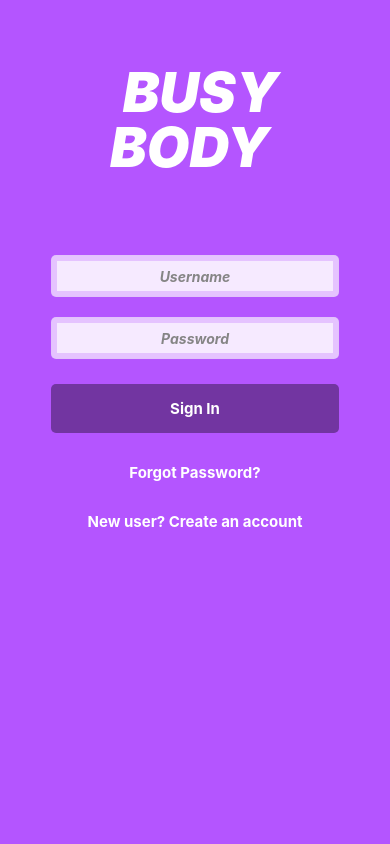
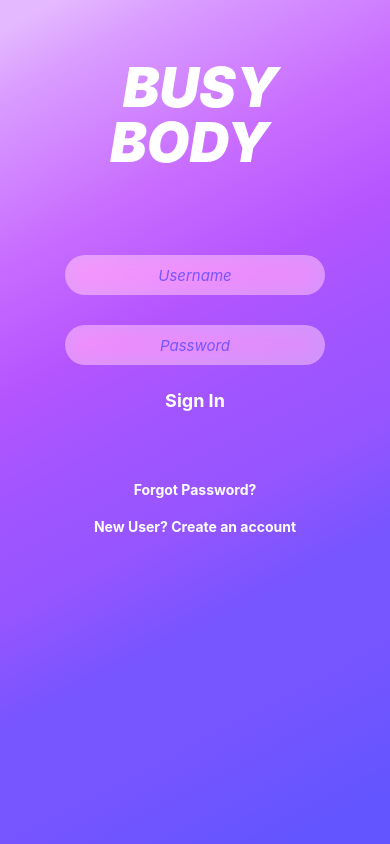
Before and after one commit to haleyekrueger/busy-body, a React Native app: screen /Login in a window 390 px wide. Built offline with nearby package versions, Linux system fonts and the light colour scheme.

Commit message:
Matching app to figma

```diff
--- a/package.json
+++ b/package.json
@@ -9,6 +9,9 @@
     "web": "expo start --web"
   },
   "dependencies": {
+    "@emotion/react": "^11.11.0",
+    "@emotion/styled": "^11.11.0",
+    "@mui/joy": "^5.0.0-alpha.82",
     "@react-native-community/checkbox": "^0.5.15",
     "@react-native-community/masked-view": "^0.1.11",
     "@react-navigation/bottom-tabs": "^6.5.7",
@@ -19,10 +22,12 @@
     "@rneui/themed": "^4.0.0-rc.7",
     "axios": "^1.4.0",
     "expo": "~48.0.15",
+    "expo-blur": "~12.2.2",
     "expo-constants": "~14.2.1",
     "expo-dev-client": "^2.2.1",
     "expo-font": "~11.1.1",
     "expo-image": "~1.0.0",
+    "expo-linear-gradient": "~12.1.2",
     "expo-linking": "~4.0.1",
     "expo-router": "^1.5.3",
     "expo-status-bar": "~1.4.4",
@@ -38,6 +43,7 @@
     "react-native-material-dropdown": "^0.11.1",
     "react-native-paper": "^5.8.0",
     "react-native-picker-select": "^8.0.4",
+    "react-native-radial-gradient": "^1.1.2",
     "react-native-reanimated": "~2.14.4",
     "react-native-safe-area-context": "4.5.0",
     "react-native-screens": "~3.20.0"
--- a/src/components/CustomButton/CustomButton.js
+++ b/src/components/CustomButton/CustomButton.js
@@ -25,39 +25,47 @@ const CustomButton = ({onPress, text, type="PRIMARY", bgColor, fgColor}) => {
 
 const styles = StyleSheet.create({
     container: {
-        width: '80%',
-        padding: 15,
+
+        padding: 10,
         alignItems: 'center',
-        borderRadius: 5
+
 
     },
 
     container_PRIMARY: {
-        marginVertical: 15,
-        backgroundColor: '#7235a1',
+        backgroundColor: 'transparent',
+
+        marginBottom: 50,
+    },
+
+    container_SECONDARY: {
+        borderColor: '#7755FF',
+        borderWidth: 2,
+    },
+
+    container_TERTIARY: {
 
     },
 
-    container_SECONDARY: {
-        borderColor: '#3B71F3',
-        borderWidth: 2,
-    },
-
-    container_TERTIARY: {},
-
-    text: {
+    text_PRIMARY: {
         fontWeight: 'bold',
         color: 'white',
-        fontSize: 15,
+        fontSize: 18,
+        justifyContent: 'center',
+        textAlign: 'center',
+
     },
 
     text_SECONDARY: {
-        color: 'white'
+        color: 'white',
+        fontWeight: 'bold'
     },
 
     text_TERTIARY: {
         color: 'white',
+        fontWeight: 'bold',
         textAlign: 'center',
+
     },
 
 
--- a/src/components/CustomInput/CustomInput.js
+++ b/src/components/CustomInput/CustomInput.js
@@ -1,33 +1,30 @@
 import { View, Text, TextInput, StyleSheet } from 'react-native';
 import React from 'react';
+import { BlurView } from 'expo-blur';
 
 // resources: https://stackoverflow.com/questions/40628114/react-native-cannot-write-first-letter-with-noncapital
+//            https://docs.expo.dev/versions/latest/sdk/blur-view/
+//            https://mui.com/joy-ui/react-textarea/
+const customInput = ({value, setValue, placeholder, error, secureTextEntry}) => {
 
-
-const customInput = ({value, setValue, placeholder, error, onFocus = () => {}, secureTextEntry}) => {
-    const [isFocused, setIsFocused] = React.useState(false);
     return (
-        <View style={styles.container}>
+        <View style={styles.blurContainer}>
+          <BlurView intensity={55} tint='light' style={styles.blurView}>
+            <View style={styles.inputContainer}>
             <TextInput
               value={value}
               autoCapitalize='none'
               autoCorrect={false}
-
               onChangeText={setValue}
               placeholder={placeholder}
-                placeholderTextColor='#858585'
+              placeholderTextColor='#7755FF'
               style={styles.input}
               secureTextEntry={secureTextEntry}
-                onFocus={() => {
-                    onFocus();
-                    setIsFocused(true);
-                }}
-                onBlur={() => setIsFocused(false)}
             />
-
-
+            </View>
+          </BlurView>
           {error && (
-        <Text style={{ color: 'red', fontSize: 12}}>
+            <Text style={{ color: 'red', fontSize: 12 }}>
               {error}
             </Text>
           )}
@@ -37,27 +34,36 @@ const customInput = ({value, setValue, placeholder, error, onFocus = () => {}, s
 
 
 const styles = StyleSheet.create({
-    container: {
-
-        backgroundColor: 'rgba(255, 255, 255, 0.65)',
-        width: '80%',
-
-        borderColor: 'rgba(181, 181, 181, 0.05)',
-        borderWidth: 1,
-        borderRadius: 5,
-
+    blurContainer: {
+        flex: 1,
+        width: '75%',
         padding: 5,
         marginVertical: 10,
 
+        backgroundColor: 'transparent',
+       },
+
+    blurView: {
+        height: 40,
+        borderRadius: 20,
+        overflow: "hidden",
+
 
     },
+    inputContainer: {
+        justifyContent: 'center',
+        width: '100%',
+        height: '100%',
+
+    },
+
     input: {
-        backgroundColor: 'rgba(255, 255, 255, 0.65)',
-        fontWeight: 'bold',
-        height: 30,
         textAlign: 'center',
+        textAlignVertical: 'center',
         fontStyle: 'italic',
         color: '#2b2b2b',
+        fontSize: 15
+
     },
 })
 export default customInput;
--- a/src/customStyleSheet/customStyleSheet.js
+++ b/src/customStyleSheet/customStyleSheet.js
@@ -1,19 +1,34 @@
 import {StyleSheet} from 'react-native';
-import LinearGradient from 'react-native-linear-gradient';
+
 
 // resources: https://blog.logrocket.com/complex-gradients-react-native-linear-gradient/
 //            https://www.figma.com/file/jw26dB840GZ7bE1DjoTwsm/Untitled?type=design&node-id=75-2&t=IQ0fedIqspDyoNx8-0
 
+
+
+
+
 const styles = StyleSheet.create({
+
     container: {
       flex: 1,
-      backgroundColor: '#B455FF',
+      padding: 0,
+      // backgroundColor: '#B455FF',
 
     },
+
+    blue: {
+      position: 'absolute',
+      width: '100%',
+      height: '100%',
+
+    },
+
     root: {
       alignItems: 'center',
       padding: 15,
       marginTop: 30,
+
     },
     subRoot: {
       alignItems: 'center',
@@ -76,7 +91,7 @@ const styles = StyleSheet.create({
       color: 'white',
       marginVertical: 10,
       fontSize: 15,
-      fontWeight: 'bold',
+
       padding: 20,
       marginLeft: 10,
       marginRight: 10,
--- a/src/screens/home/home.js
+++ b/src/screens/home/home.js
@@ -1,9 +1,26 @@
 import { StyleSheet, Text, View } from "react-native";
 import styles from '../../customStyleSheet';
+import { LinearGradient } from 'expo-linear-gradient';
 
 const Home = () => {
 
   return (
+    <LinearGradient style={styles.container}
+    colors={[
+      '#E4B9FF',
+      '#DA9EFF',
+      '#C86DFF',
+      '#B455FF',
+      '#A055FF',
+      '#9655FF',
+      '#7755FF',
+      '#7755FF',
+      '#6355FF',
+    ]}
+    start={{x: 0, y: 0}}
+    end={{x: .85, y: .75}}
+    locations={[.03, .09, .25, .38, .49, .59, .7, .8, .95]}
+  >
     <View style={styles.container}>
       <View style={styles.root}>
         <Text style={styles.logo}>Busy Body</Text>
@@ -12,6 +29,7 @@ const Home = () => {
 
       </View>
     </View>
+    </LinearGradient>
   );
 }
 
--- a/src/screens/login/login.js
+++ b/src/screens/login/login.js
@@ -4,12 +4,15 @@ import CustomInput from '../../components/CustomInput';
 import CustomButton from '../../components/CustomButton';
 import { useNavigation } from '@react-navigation/native';
 import styles from '../../customStyleSheet'
+import { BlurView } from 'expo-blur';
+import { LinearGradient } from 'expo-linear-gradient';
 
 const config = {
   backendUrl: 'https://busy-body-386417.wn.r.appspot.com',
 }
 
 //resource: https://www.youtube.com/watch?v=ALnJLbjI7EY
+//          https://www.youtube.com/watch?v=O5sI8oWVBR0
 
 const LoginScreen = () => {
   // request attributes username and password from Users entity on busy body
@@ -33,6 +36,8 @@ const onSignInPressed = async () => {
   try {
     const response = await fetch(`${config.backendUrl}/users`);
     const users = await response.json();
+
+    console.log(users);
 
     const usernameInput = username;
     const passwordInput = password;
@@ -73,7 +78,23 @@ const onSignInPressed = async () => {
   const navigation = useNavigation();
 
     return (
-    <SafeAreaView style ={styles.container}>
+
+      <LinearGradient style={styles.container}
+        colors={[
+          '#E4B9FF',
+          '#DA9EFF',
+          '#C86DFF',
+          '#B455FF',
+          '#A055FF',
+          '#9655FF',
+          '#7755FF',
+          '#7755FF',
+          '#6355FF',
+        ]}
+        start={{x: 0, y: 0}}
+        end={{x: .85, y: .75}}
+        locations={[.03, .09, .25, .38, .49, .59, .7, .8, .95]}
+      >
       <ScrollView showsVerticalScrollIndicator={false}>
         <View style={styles.root}>
 
@@ -84,27 +105,42 @@ const onSignInPressed = async () => {
               value={username}
               setValue={setUsername}/>
 
-            <CustomInput placeholder="Password" value={password} setValue={setPassword}/>
 
-            <CustomButton text="Sign In" onPress={onSignInPressed} />
+            <CustomInput
+            placeholder="Password" value={password} setValue={setPassword}/>
+
+
+            <CustomButton
+
+              text="Sign In"
+              onPress={onSignInPressed} />
 
             <CustomButton text="Forgot Password?" onPress={onForgotPasswordPressed} type="TERTIARY" />
-
             <CustomButton
-              text="New user? Create an account"
+              text="New User? Create an account"
               onPress={onSignUpPressed}
               type="TERTIARY"
             />
 
         </View>
+
       </ScrollView>
-    </SafeAreaView>
+      </LinearGradient>
     );
 };
 
 const titleStyle = StyleSheet.create({
+  blurContainer: {
+
+    width: '70%',
+    borderRadius: 100,
+    padding: 5,
+    marginVertical: 10,
+
+
+   },
   title: {
-    marginTop: 20,
+    marginTop: 15,
     fontSize: 55,
     width: 200,
     height: 180,
--- a/src/screens/survey/survey.js
+++ b/src/screens/survey/survey.js
@@ -109,6 +109,7 @@ import { useNavigation, useRoute } from '@react-navigation/native';
 import CustomRadioButton from '../../components/CustomRadioButton';
 import CustomButton from '../../components/CustomButton';
 import styles from '../../customStyleSheet';
+import { LinearGradient } from 'expo-linear-gradient';
 
 
 const Survey = () => {
@@ -142,6 +143,22 @@ const Survey = () => {
 
 
   return (
+  <LinearGradient style={styles.container}
+    colors={[
+      '#E4B9FF',
+      '#DA9EFF',
+      '#C86DFF',
+      '#B455FF',
+      '#A055FF',
+      '#9655FF',
+      '#7755FF',
+      '#7755FF',
+      '#6355FF',
+    ]}
+    start={{x: 0, y: 0}}
+    end={{x: .85, y: .75}}
+    locations={[.03, .09, .25, .38, .49, .59, .7, .8, .95]}
+  >
     <SafeAreaView style={styles.container}>
       <ScrollView showsVerticalScrollIndicator={false}>
         <View style={styles.root}>
@@ -166,6 +183,7 @@ const Survey = () => {
         </View>
       </ScrollView>
     </SafeAreaView>
+  </LinearGradient>
   );
 };
 
--- a/src/screens/workouts/workouts.js
+++ b/src/screens/workouts/workouts.js
@@ -4,6 +4,7 @@ import CustomButton from '../../components/CustomButton';
 import { useNavigation } from '@react-navigation/native';
 import { useRoute } from '@react-navigation/native';
 import styles from '../../customStyleSheet'
+import { LinearGradient } from 'expo-linear-gradient';
 
 
 const config = {
@@ -78,9 +79,26 @@ const WorkoutScreen = () => {
   // map through the weekly workouts to display each day
   // click on a workout to navigate to exercise info screen
   return (
-  <SafeAreaView style={styles.container}>
-    <View style={styles.root}>
+    <LinearGradient style={styles.container}
+    colors={[
+      '#E4B9FF',
+      '#DA9EFF',
+      '#C86DFF',
+      '#B455FF',
+      '#A055FF',
+      '#9655FF',
+      '#7755FF',
+      '#7755FF',
+      '#6355FF',
+    ]}
+    start={{x: 0, y: 0}}
+    end={{x: .85, y: .75}}
+    locations={[.03, .09, .25, .38, .49, .59, .7, .8, .95]}
+  >
+
+
       <ScrollView contentContainerStyle={styles.scrollViewContent}>
+        <View style={styles.root}>
         <Text style={styles.largerText}> You have {frequency} workouts this week. Click
         a day below to view the workout for that day.
         </Text>
@@ -96,9 +114,10 @@ const WorkoutScreen = () => {
           </View>
 
         ))}
+        </View>
       </ScrollView>
-    </View>
-    </SafeAreaView>
+
+    </LinearGradient>
   );
 };
 
```
Also changed, not shown: src/navigation/index.js (+30 -7 lines), 1 other file (tests, documents, lock files or other folders). Lines whose indentation alone changed are shown as unchanged.
